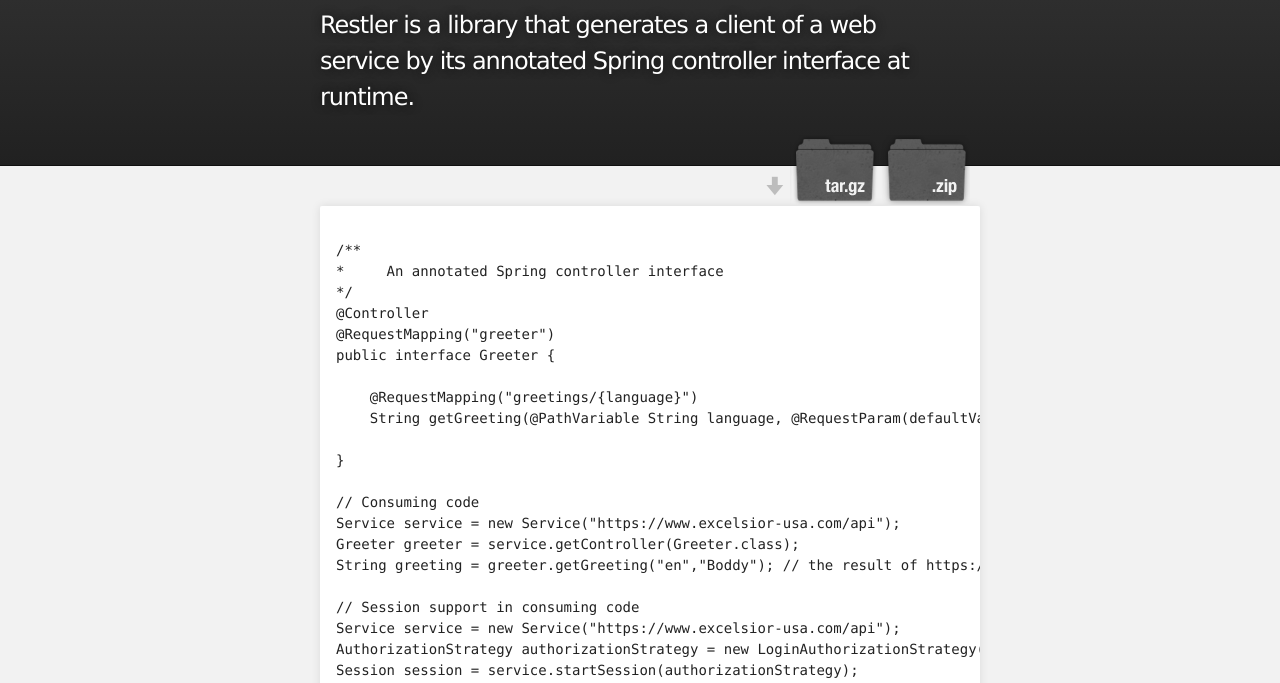
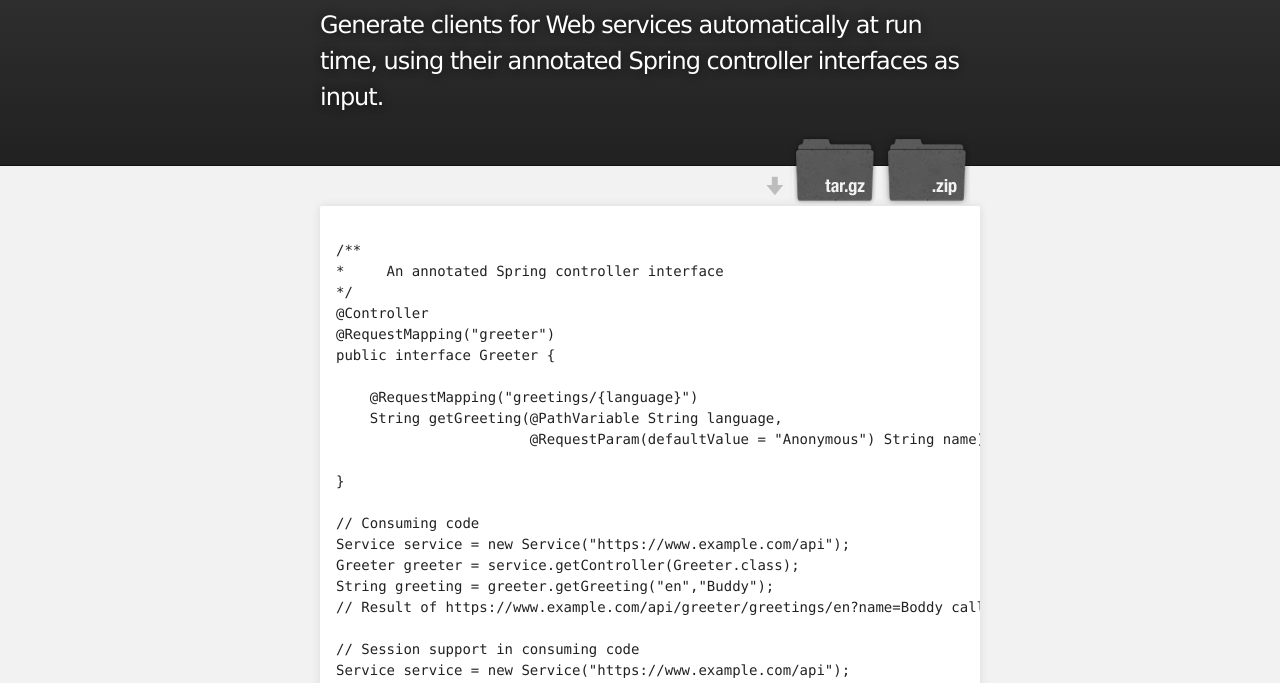
Before and after one commit to excelsior-oss/restler, a plain HTML site: page index.html in a window 1280 px wide. Shown: the part 116-799 px from the top of the page. Drawn offline with Linux system fonts and the light colour scheme.

Commit message:
Edit page text and metadata for style and grammar

```diff
--- a/index.html
+++ b/index.html
@@ -4,11 +4,11 @@
   <head>
     <meta charset='utf-8'>
     <meta http-equiv="X-UA-Compatible" content="chrome=1">
-    <meta name="description" content="Restler : Restler is a library that generates a client of a web service by its annotated Spring controller interface at runtime.">
+    <meta name="description" content="Restler : Library for automatic run-time generation of Web service clients from annotated Spring controller interfaces.">
 
     <link rel="stylesheet" type="text/css" media="screen" href="stylesheets/stylesheet.css">
 
-    <title>Restler</title>
+    <title>Restler: Generate Web Service Clients Automatically at Run Time</title>
   </head>
 
   <body>
@@ -19,7 +19,7 @@
           <a id="forkme_banner" href="https://github.com/excelsior-oss/restler">View on GitHub</a>
 
           <h1 id="project_title">Restler</h1>
-          <h2 id="project_tagline">Restler is a library that generates a client of a web service by its annotated Spring controller interface at runtime.</h2>
+          <h2 id="project_tagline">Generate clients for Web services automatically at run time, using their annotated Spring controller interfaces as input.</h2>
 
             <section id="downloads">
               <a class="zip_download_link" href="https://github.com/excelsior-oss/restler/zipball/master">Download this project as a .zip file</a>
@@ -41,26 +41,28 @@
 public interface Greeter {
 
     @RequestMapping("greetings/{language}")
-    String getGreeting(@PathVariable String language, @RequestParam(defaultValue = "Anonimous") String name);
+    String getGreeting(@PathVariable String language,
+                       @RequestParam(defaultValue = "Anonymous") String name);
 
 }
 
 // Consuming code
-Service service = new Service("https://www.excelsior-usa.com/api");
+Service service = new Service("https://www.example.com/api");
 Greeter greeter = service.getController(Greeter.class);
-String greeting = greeter.getGreeting("en","Boddy"); // the result of https://www.excelsior-usa.com/api/greeter/greetings/en?name=Boddy call
+String greeting = greeter.getGreeting("en","Buddy");
+// Result of https://www.example.com/api/greeter/greetings/en?name=Boddy call
 
 // Session support in consuming code
-Service service = new Service("https://www.excelsior-usa.com/api");
+Service service = new Service("https://www.example.com/api");
 AuthorizationStrategy authorizationStrategy = new LoginAuthorizationStrategy(...);
 Session session = service.startSession(authorizationStrategy);
 Greeter greeter = service.getController(Greeter.class);
-String greeting = greeter.getGreeting("en","Boddy");
+String greeting = greeter.getGreeting("en","Buddy");
 </code></pre>
     <!-- FOOTER  -->
     <div id="footer_wrap" class="outer">
       <footer class="inner">
-        <p class="copyright">Rester maintained by <a href="https://github.com/chcat">chcat</a>, <a href="https://github.com/aleksey-zhidkov">Aleksey Zhidkov</a></p>
+        <p class="copyright">Restler is maintained by <a href="https://github.com/chcat">chcat</a>, <a href="https://github.com/aleksey-zhidkov">Aleksey Zhidkov</a></p>
         <p>Published with <a href="http://pages.github.com">GitHub Pages</a></p>
       </footer>
     </div>
```
